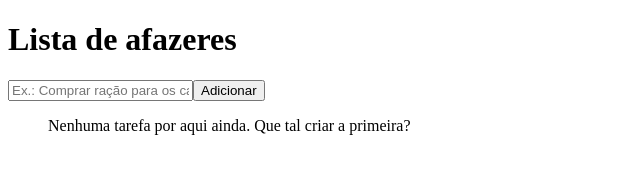
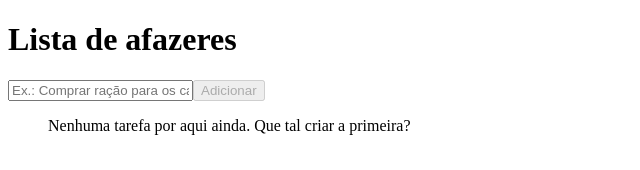
Before and after one commit to taynasales/desafio-todo-list, a React (Vite) app: page / in a window 1280 px wide. Shown: the top 170 px of the page, without its empty margins (0-640 px from the left). Built offline with nearby package versions, Linux system fonts and the light colour scheme.

Commit message:
refactor: extrai formulario para componente TaskForm

```diff
--- a/src/App.tsx
+++ b/src/App.tsx
@@ -2,24 +2,21 @@ import { useState } from "react";
 import type { Task } from "./types";
 import TaskItem from "./components/TaskItem";
 import ConfirmDialog from "./components/ConfirmDialog";
+import TaskForm from "./components/TaskForm";
 
 function App() {
-  const [title, setTitle] = useState("");
   const [tasks, setTasks] = useState<Task[]>([]);
   const [taskToDelete, setTaskToDelete] = useState<Task | null>(null);
 
-  function handleSubmit(event: React.FormEvent) {
-    event.preventDefault();
-
+  function handleAddTask(title: string) {
     const newTask: Task = {
       id: crypto.randomUUID(),
-      title: title,
+      title,
       createdAt: Date.now(),
       done: false,
     };
 
-    setTasks([...tasks, newTask]);
-    setTitle("");
+    setTasks((prev) => [...prev, newTask]);
   }
 
   function handleRequestDelete(task: Task) {
@@ -51,16 +48,7 @@ function App() {
   return (
     <div>
       <h1>Lista de afazeres</h1>
-      <form onSubmit={handleSubmit}>
-        <input
-          type="text"
-          placeholder="Ex.: Comprar ração para os cachorros"
-          value={title}
-          onChange={(event) => setTitle(event.target.value)}
-        />
-        <button type="submit">Adicionar</button>
-      </form>
-
+      <TaskForm onAddTask={handleAddTask} />
       <ul>
         {tasks.length === 0 ? (
           <p>Nenhuma tarefa por aqui ainda. Que tal criar a primeira?</p>
--- /dev/null
+++ b/src/components/TaskForm.tsx
@@ -0,0 +1,32 @@
+import { useState } from "react";
+
+interface TaskFormProps {
+  onAddTask: (title: string) => void;
+}
+
+function TaskForm({ onAddTask }: TaskFormProps) {
+  const [title, setTitle] = useState("");
+
+  function handleSubmit(event: React.FormEvent) {
+    event.preventDefault();
+
+    onAddTask(title);
+    setTitle("");
+  }
+
+  return (
+    <form onSubmit={handleSubmit}>
+      <input
+        type="text"
+        placeholder="Ex.: Comprar ração para os cachorros"
+        value={title}
+        onChange={(event) => setTitle(event.target.value)}
+      />
+      <button type="submit" disabled={title.trim() === ""}>
+        Adicionar
+      </button>
+    </form>
+  );
+}
+
+export default TaskForm;
```
